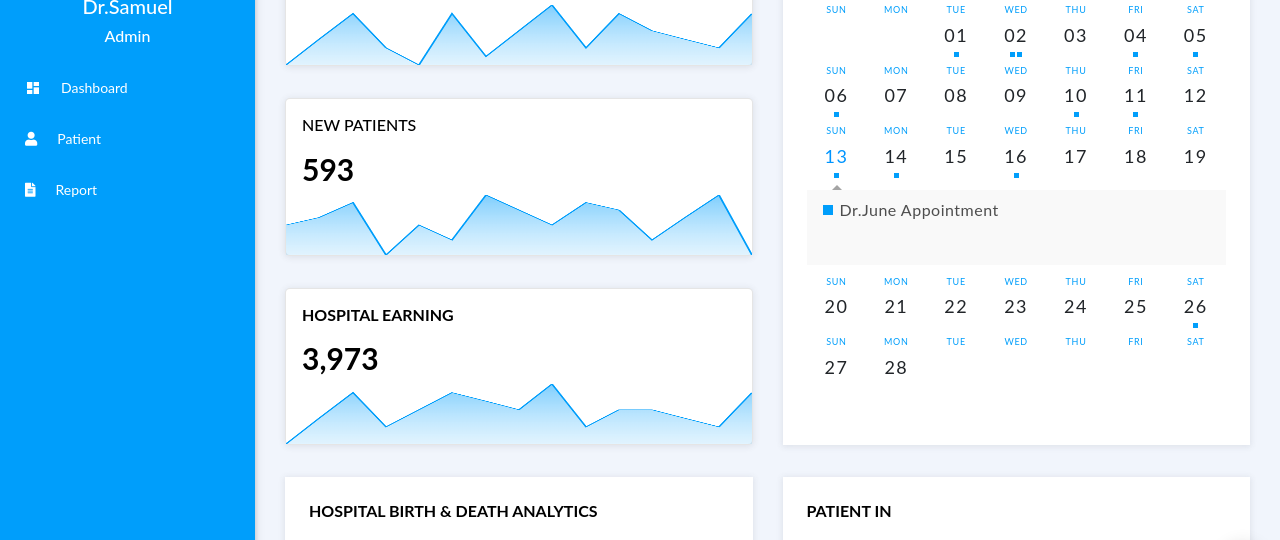
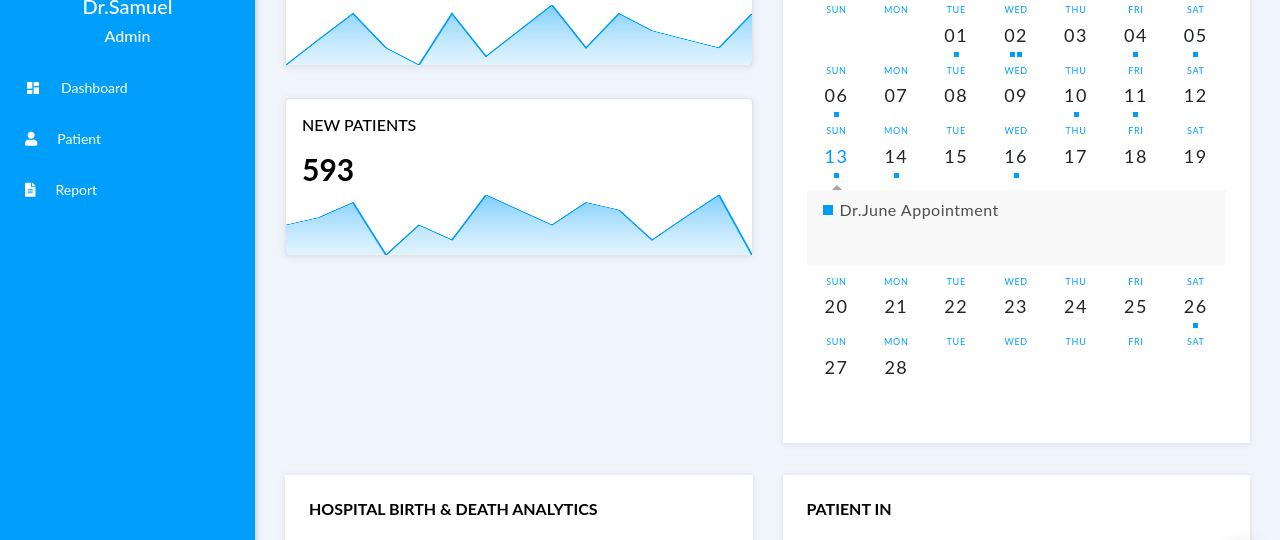
Before and after one commit to Aaditya188/Medicede, a plain HTML site: page index.html in a window 1280 px wide. Shown: the part 197-737 px from the top of the page. Drawn offline with Linux system fonts and the light colour scheme; a web font is replaced by a local one.

Commit message:
index.html

```diff
--- a/index.html
+++ b/index.html
@@ -183,7 +183,7 @@
             <canvas id="line-chart-3"></canvas>
           </div>
 
-          <div class="ms-card ms-widget has-graph-full-width ms-infographics-widget">
+          <div class="ms-card ms-widget has-graph-full-width ms-infographics-widget" style="display:none;">
             <div class="ms-card-body media">
               <div class="media-body">
                 <h6 class="bold">Hospital Earning</h6>
```
